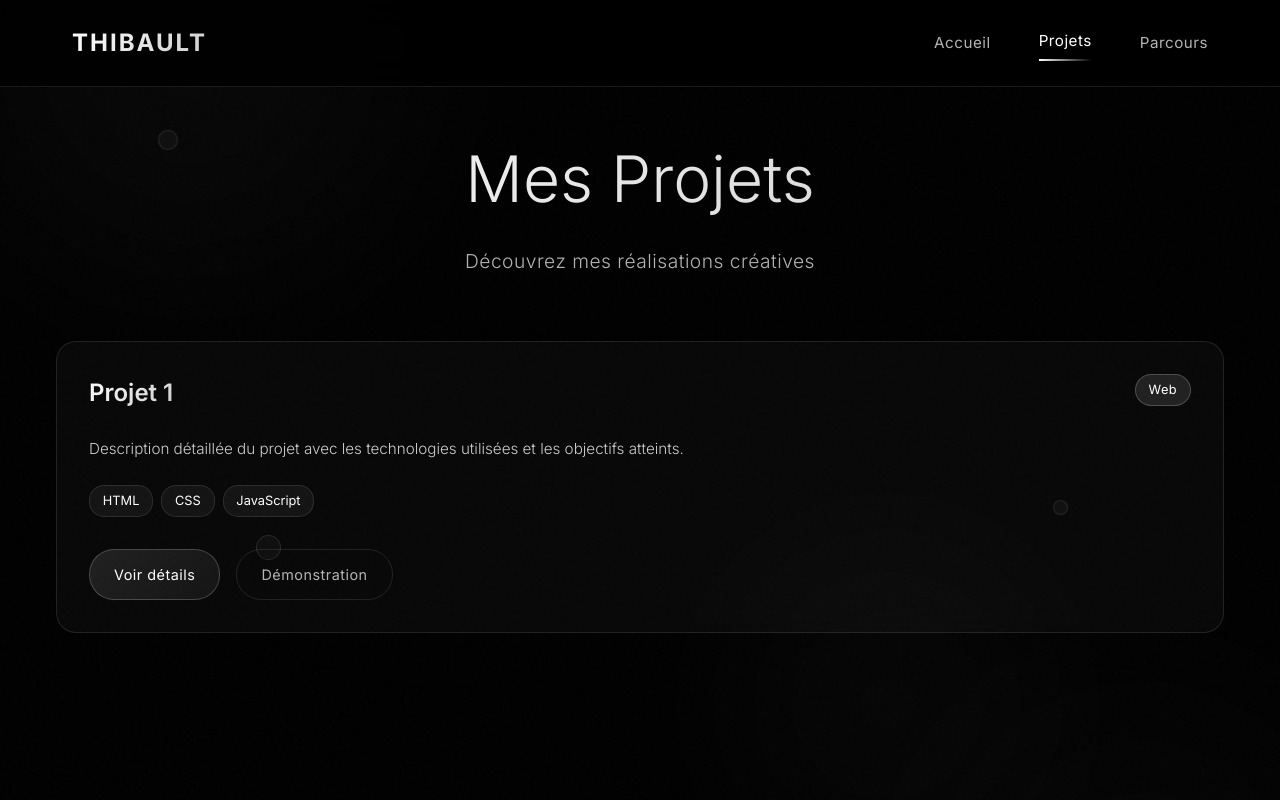
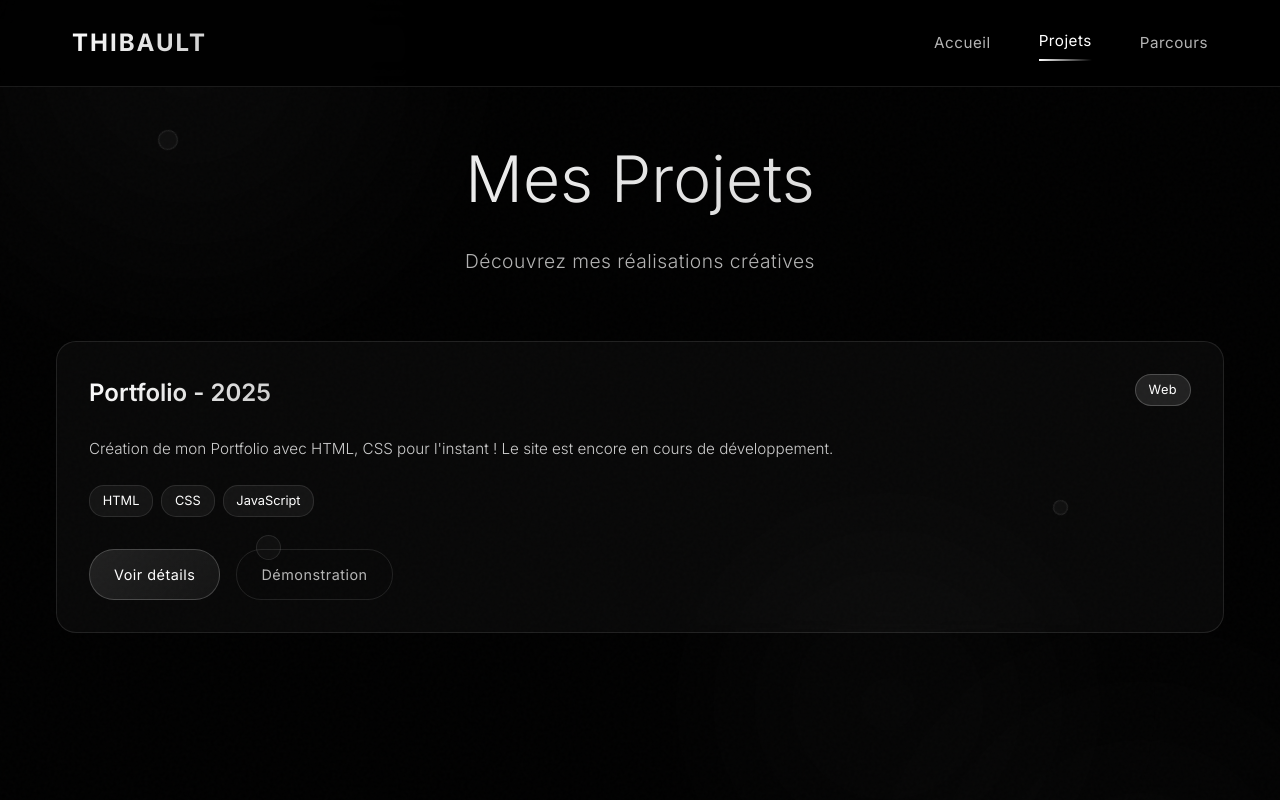
Before and after one commit to thib-mri/thib-mri.github.io, a plain HTML site: page projets.html in a window 1280 px wide. Drawn offline with Linux system fonts and the light colour scheme.

Commit message:
Update projets.html

```diff
--- a/projets.html
+++ b/projets.html
@@ -37,11 +37,11 @@
         <div class="project-glow"></div>
         <div class="project-content">
           <div class="project-header">
-            <h3 class="project-title">Projet 1</h3>
+            <h3 class="project-title">Portfolio - 2025</h3>
             <div class="project-badge">Web</div>
           </div>
           <p class="project-description">
-            Description détaillée du projet avec les technologies utilisées et les objectifs atteints.
+            Création de mon Portfolio avec HTML, CSS pour l'instant ! Le site est encore en cours de développement.
           </p>
           <div class="project-tech">
             <span class="tech-tag">HTML</span>
```
